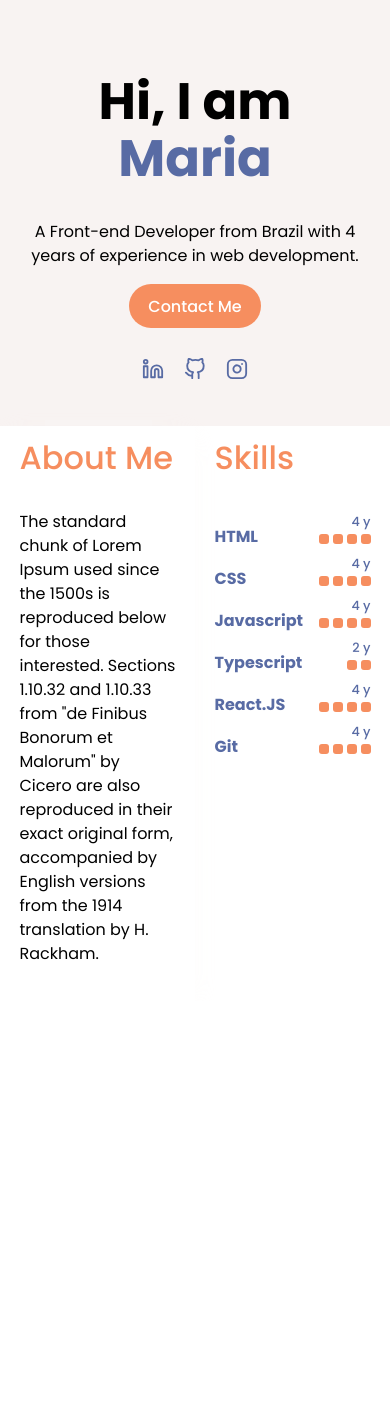
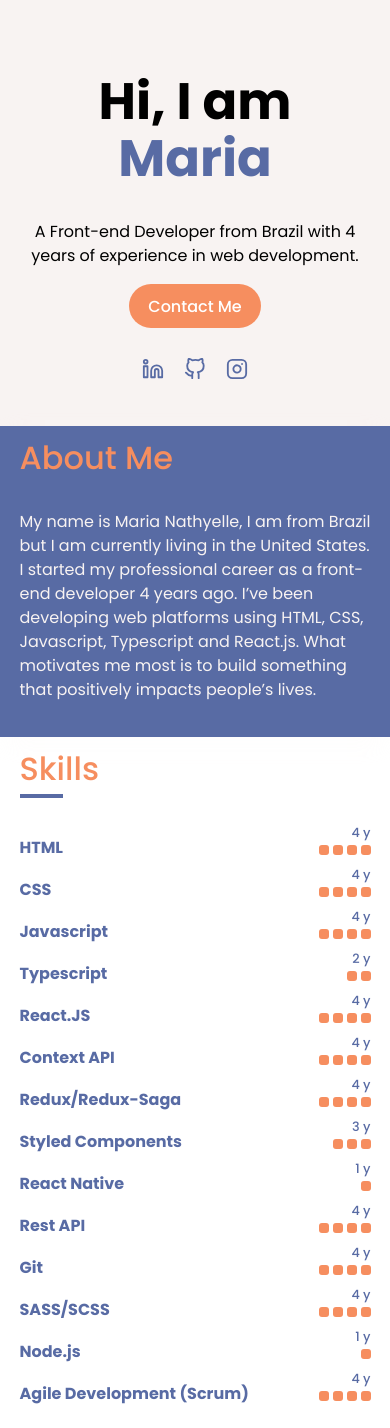
Before and after one commit to marianathyelle/mariadev-portfolio, a React (Vite) app: page / in a window 390 px wide. Before the commit the page ends 1001 px from the top, so only its background shows below. Built offline with nearby package versions, Linux system fonts and the light colour scheme.

Commit message:
add responsiveness

```diff
--- a/src/components/AboutMe/AboutMe.module.scss
+++ b/src/components/AboutMe/AboutMe.module.scss
@@ -4,7 +4,15 @@
   width: 50%;
   max-width: 50%;
   padding: 5%;
+  box-sizing: border-box;
   box-shadow: rgba($light-color, 0.2) 0px 7px 29px 0px;
+
+  @media screen and (max-width: 495px) {
+    width: 100%;
+    max-width: 100%;
+    background-color: $base-color;
+    color: $light-color;
+  }
 }
 
 .title {
@@ -12,4 +20,19 @@
   font-weight: 500;
   color: $secondary-color;
   margin: 0 0 40px 0;
+  position: relative;
+  width: fit-content;
+
+  &::after {
+    content: "";
+    border: 2px solid $base-color;
+    position: absolute;
+    width: 50%;
+    bottom: -70%;
+    left: 0;
+
+    @media screen and (max-width: 495px) {
+      display: none;
+    }
+  }
 }
--- a/src/components/AboutMe/AboutMe.tsx
+++ b/src/components/AboutMe/AboutMe.tsx
@@ -4,9 +4,11 @@ const AboutMe = () => {
   return (
     <div className={styles.content}>
       <h2 className={styles.title}>About Me</h2>
-      <p>The standard chunk of Lorem Ipsum used since the 1500s is reproduced below for those interested.
-        Sections 1.10.32 and 1.10.33 from "de Finibus Bonorum et Malorum" by Cicero are also reproduced in their
-        exact original form, accompanied by English versions from the 1914 translation by H. Rackham.</p>
+      <p>My name is Maria Nathyelle,
+        I am from Brazil but I am currently living in the United States.
+        I started my professional career as a front-end developer 4 years ago.
+        I’ve been developing web platforms using HTML, CSS, Javascript, Typescript and React.js.
+        What motivates me most is to build something that positively impacts people’s lives. </p>
     </div>
   )
 }
--- a/src/components/AboutSection/AboutSection.module.scss
+++ b/src/components/AboutSection/AboutSection.module.scss
@@ -2,4 +2,8 @@
   max-width: 1280px;
   margin: 0 auto;
   display: flex;
+
+  @media screen and (max-width: 495px) {
+    flex-direction: column;
+  }
 }
--- a/src/components/Header/Header.tsx
+++ b/src/components/Header/Header.tsx
@@ -18,7 +18,6 @@ const Header = () => {
           <SocialMedias />
         </div>
         <div className={styles.avatarContainer}>
-          <div className={styles.block}/>
           <img src={Avatar} alt='A picture of Maria' className={styles.avatar}/>
         </div>
       </div>
--- a/src/components/Skills/Skills.module.scss
+++ b/src/components/Skills/Skills.module.scss
@@ -4,6 +4,12 @@
   width: 50%;
   max-width: 50%;
   padding: 5%;
+  box-sizing: border-box;
+
+  @media screen and (max-width: 495px) {
+    width: 100%;
+    max-width: 100%;
+  }
 }
 
 .title {
@@ -11,6 +17,17 @@
   font-weight: 500;
   color: $secondary-color;
   margin: 0 0 40px 0;
+  position: relative;
+  width: fit-content;
+
+  &::after {
+    content: "";
+    border: 2px solid $base-color;
+    position: absolute;
+    width: 50%;
+    bottom: -70%;
+    left: 0;
+  }
 }
 
 .skills {
--- a/src/components/Skills/Skills.tsx
+++ b/src/components/Skills/Skills.tsx
@@ -12,7 +12,15 @@ const Skills = () => {
         <Skill name='Javascript' yearsQtd={4} />
         <Skill name='Typescript' yearsQtd={2} />
         <Skill name='React.JS' yearsQtd={4} />
+        <Skill name='Context API' yearsQtd={4} />
+        <Skill name='Redux/Redux-Saga' yearsQtd={4} />
+        <Skill name='Styled Components' yearsQtd={3} />
+        <Skill name='React Native' yearsQtd={1} />
+        <Skill name='Rest API' yearsQtd={4} />
         <Skill name='Git' yearsQtd={4} />
+        <Skill name='SASS/SCSS' yearsQtd={4} />
+        <Skill name='Node.js' yearsQtd={1} />
+        <Skill name='Agile Development (Scrum)' yearsQtd={4} />
       </div>
     </div>
   )
```
